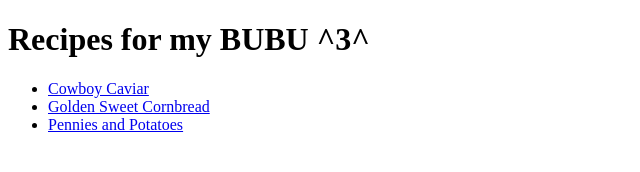
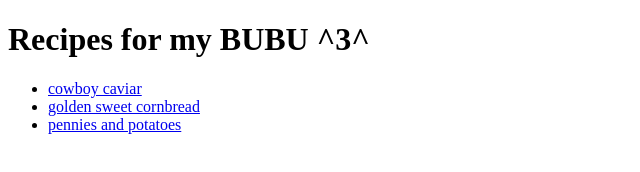
Before and after one commit to notmonica/odin-recipes, a plain HTML site: page index.html in a window 1280 px wide. Shown: the full height of the page, 0-640 px from the left. Drawn offline with Linux system fonts and the light colour scheme.

Commit message:
Add minor style change

```diff
--- a/index.html
+++ b/index.html
@@ -8,9 +8,9 @@
 <body>
     <h1>Recipes for my BUBU ^3^</h1>
     <ul>
-        <li><a href="./recipes/cowboy_caviar.html">Cowboy Caviar</a></li>
-        <li><a href="./recipes/golden_sweet_cornbread.html">Golden Sweet Cornbread</a></li>
-        <li><a href="./recipes/pennies_and_potatoes.html">Pennies and Potatoes</a></li>
+        <li><a href="./recipes/cowboy_caviar.html">cowboy caviar</a></li>
+        <li><a href="./recipes/golden_sweet_cornbread.html">golden sweet cornbread</a></li>
+        <li><a href="./recipes/pennies_and_potatoes.html">pennies and potatoes</a></li>
     </ul>
 </body>
 
```
